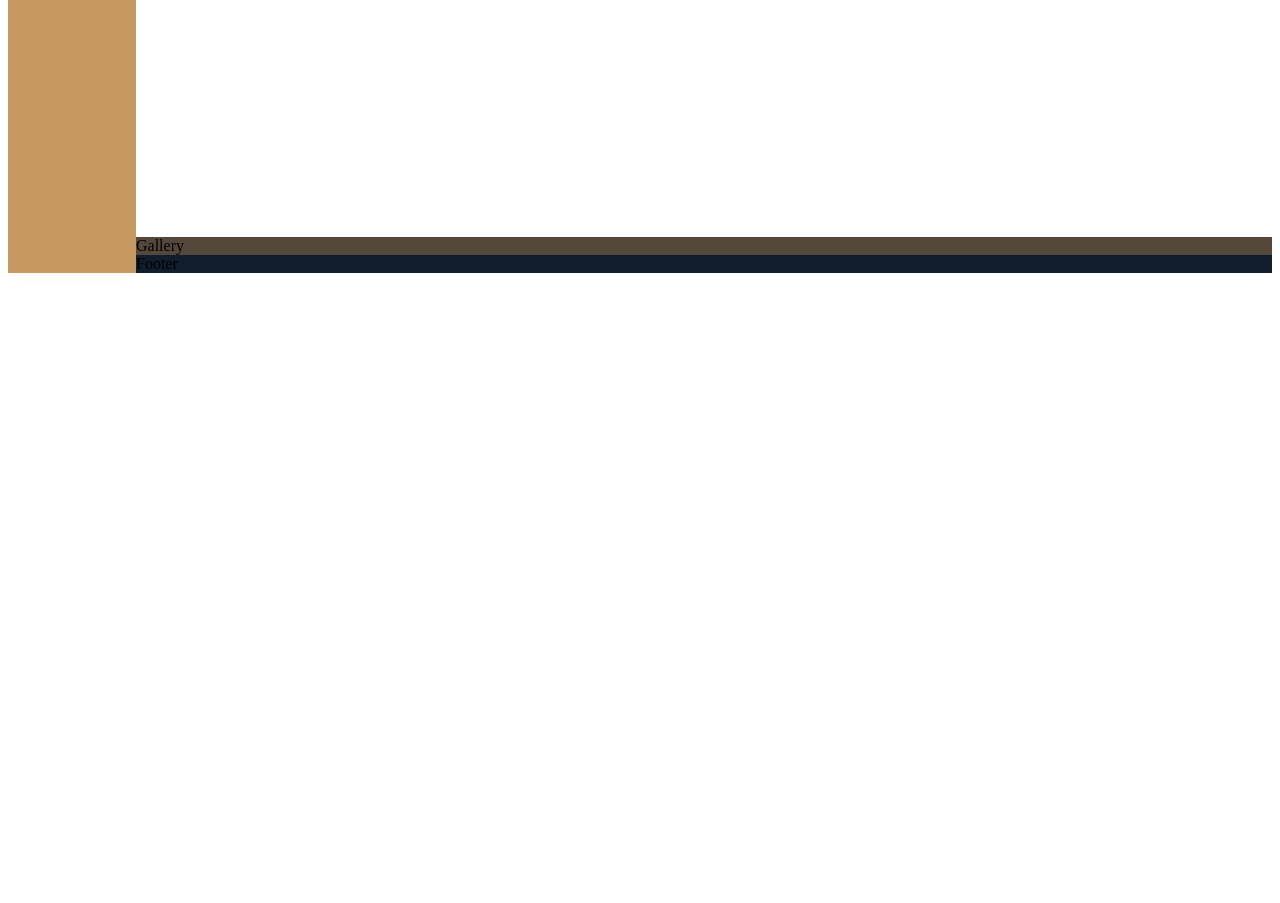
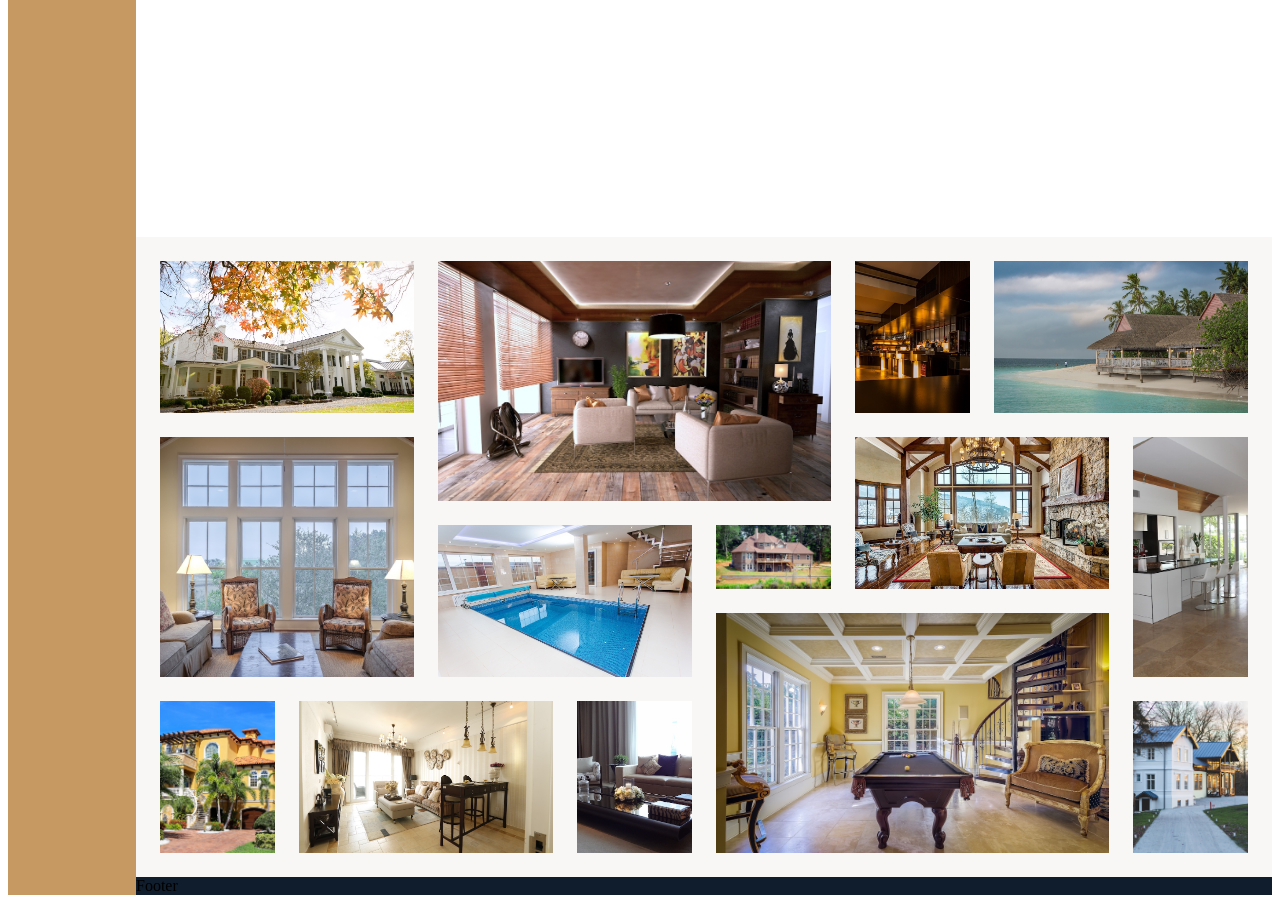
Before and after one commit to boverU/Upwork-order, a website: page index.html in a window 1280 px wide. Shown: the part 5214-6117 px from the top of the page. Before the commit the page ends 5495 px from the top, so only its background shows below. Drawn offline with Linux system fonts and the light colour scheme.

Commit message:
Gallery part completed

```diff
--- a/index.html
+++ b/index.html
@@ -309,8 +309,65 @@
 
     </section>
 
+
     <section class="gallery">
-        Gallery
+        <figure class="gallery__item gallery__item--1">
+            <img src="img/gal-1.jpeg" alt="" class="gallery__img">
+        </figure>
+
+        <figure class="gallery__item gallery__item--2">
+            <img src="img/gal-2.jpeg" alt="" class="gallery__img">
+        </figure>
+
+        <figure class="gallery__item gallery__item--3">
+            <img src="img/gal-3.jpeg" alt="" class="gallery__img">
+        </figure>
+
+        <figure class="gallery__item gallery__item--4">
+            <img src="img/gal-4.jpeg" alt="" class="gallery__img">
+        </figure>
+
+        <figure class="gallery__item gallery__item--5">
+            <img src="img/gal-5.jpeg" alt="" class="gallery__img">
+        </figure>
+
+        <figure class="gallery__item gallery__item--6">
+            <img src="img/gal-6.jpeg" alt="" class="gallery__img">
+        </figure>
+
+        <figure class="gallery__item gallery__item--7">
+            <img src="img/gal-7.jpeg" alt="" class="gallery__img">
+        </figure>
+
+        <figure class="gallery__item gallery__item--8">
+            <img src="img/gal-8.jpeg" alt="" class="gallery__img">
+        </figure>
+
+        <figure class="gallery__item gallery__item--9">
+            <img src="img/gal-9.jpeg" alt="" class="gallery__img">
+        </figure>
+
+        <figure class="gallery__item gallery__item--10">
+            <img src="img/gal-10.jpeg" alt="" class="gallery__img">
+        </figure>
+
+        <figure class="gallery__item gallery__item--11">
+            <img src="img/gal-11.jpeg" alt="" class="gallery__img">
+        </figure>
+
+        <figure class="gallery__item gallery__item--12">
+            <img src="img/gal-12.jpeg" alt="" class="gallery__img">
+        </figure>
+
+        <figure class="gallery__item gallery__item--13">
+            <img src="img/gal-13.jpeg" alt="" class="gallery__img">
+        </figure>
+
+        <figure class="gallery__item gallery__item--14">
+            <img src="img/gal-14.jpeg" alt="" class="gallery__img">
+        </figure>
+
+
     </section>
 
     <footer class="footer">
--- a/sass/_footer.scss
+++ b/sass/_footer.scss
@@ -1,4 +1,8 @@
 .footer{
     background-color: $color-secondary;
     grid-column: full-start / full-end;
+
+    display:grid;
+
+
 }
--- a/sass/_gallery.scss
+++ b/sass/_gallery.scss
@@ -1,4 +1,99 @@
 .gallery{
-    background-color: $color-grey-dark-1;
+    background-color: $color-grey-light-1;
     grid-column: full-start / full-end;
+
+    display: grid;
+    grid-template-columns: repeat(8, 1fr);
+    grid-template-rows: repeat(7, 5vw);
+    grid-gap: 1.5rem;
+    padding: 1.5rem;
+
+    &__item{
+        margin:0;
+        padding: 0;
+       &--1{
+           grid-row:1/span 2;
+           grid-column:1/span 2;
+       }
+
+       &--2{
+        grid-row:1/4;
+        grid-column:3/span 3;
+    }
+
+    &--3{
+        grid-row:1/span 2;
+        grid-column: 6/7;
+    }
+
+    &--4{
+        grid-row:1/span 2;
+        grid-column: 7/9;
+    }
+
+    &--5{
+        grid-row:3/6;
+        grid-column: 1/3;
+    }
+
+    &--6{
+        grid-row:4/6;
+        grid-column: 3/5;
+    }
+
+    &--7{
+        grid-row:4/5;
+        grid-column: 5/6;
+    }
+
+    &--8{
+        grid-row:3/5;
+        grid-column: 6/span 2;
+    }
+
+    &--9{
+        grid-row:3/6;
+        grid-column: 8/9;
+    }
+
+    &--10{
+        grid-row:6/8;
+        grid-column: 1/2;
+    }
+
+    &--11{
+        grid-row:6/8;
+        grid-column: 2/span 2;
+    }
+
+    &--12{
+        grid-row:6/8;
+        grid-column: 4/5;
+    }
+
+
+    &--13{
+        grid-row:5/8;
+        grid-column: 5/8;
+    }
+
+    &--14{
+        grid-row:6/8;
+        grid-column: 8/9;
+    }
+
+
+    }
+
+    &__img{
+        width: 100%;
+        height: 100%;
+        object-fit:cover;
+
+        display: block;
+    }
+
+
+
+
 }
```
Also changed, not shown: css/style.css.
